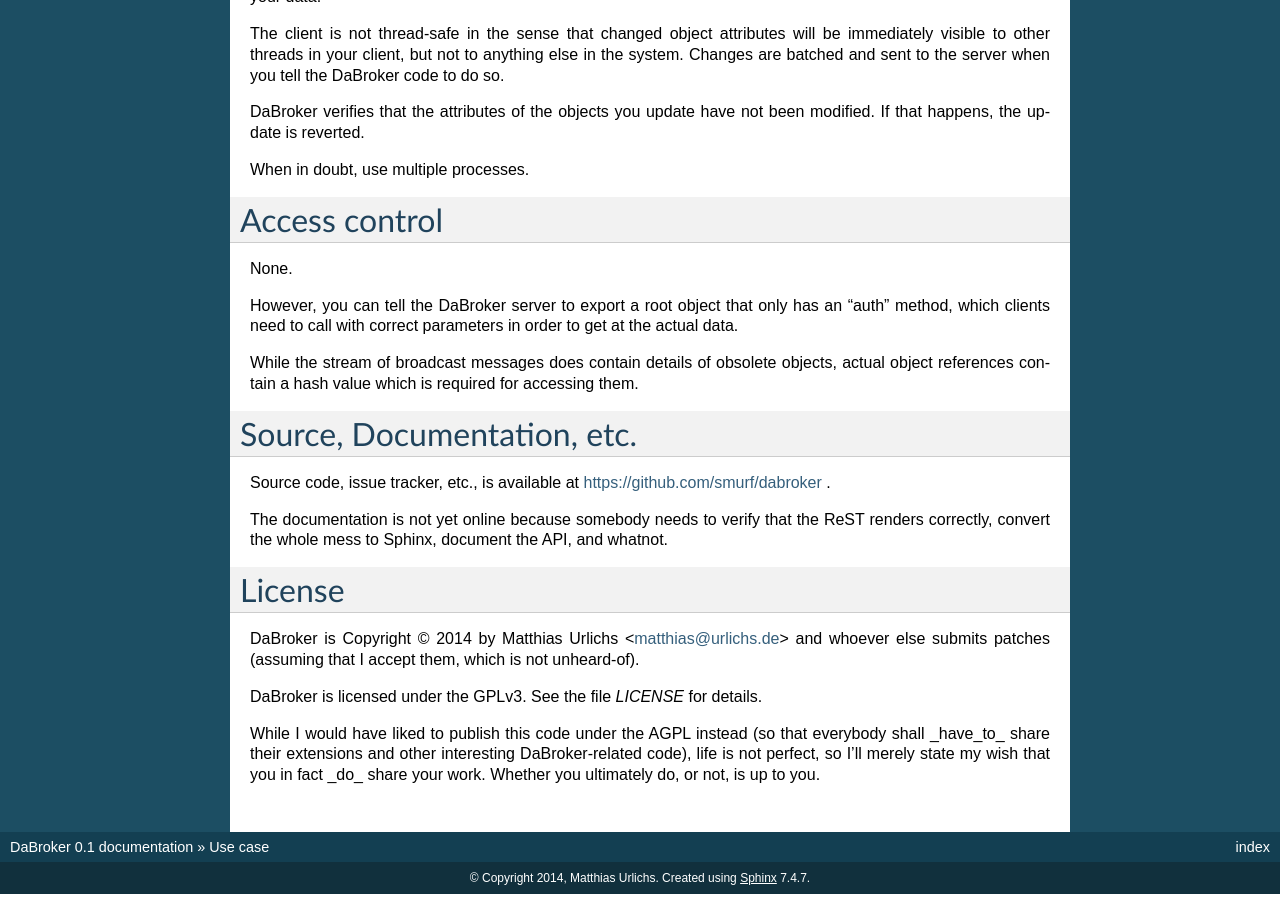
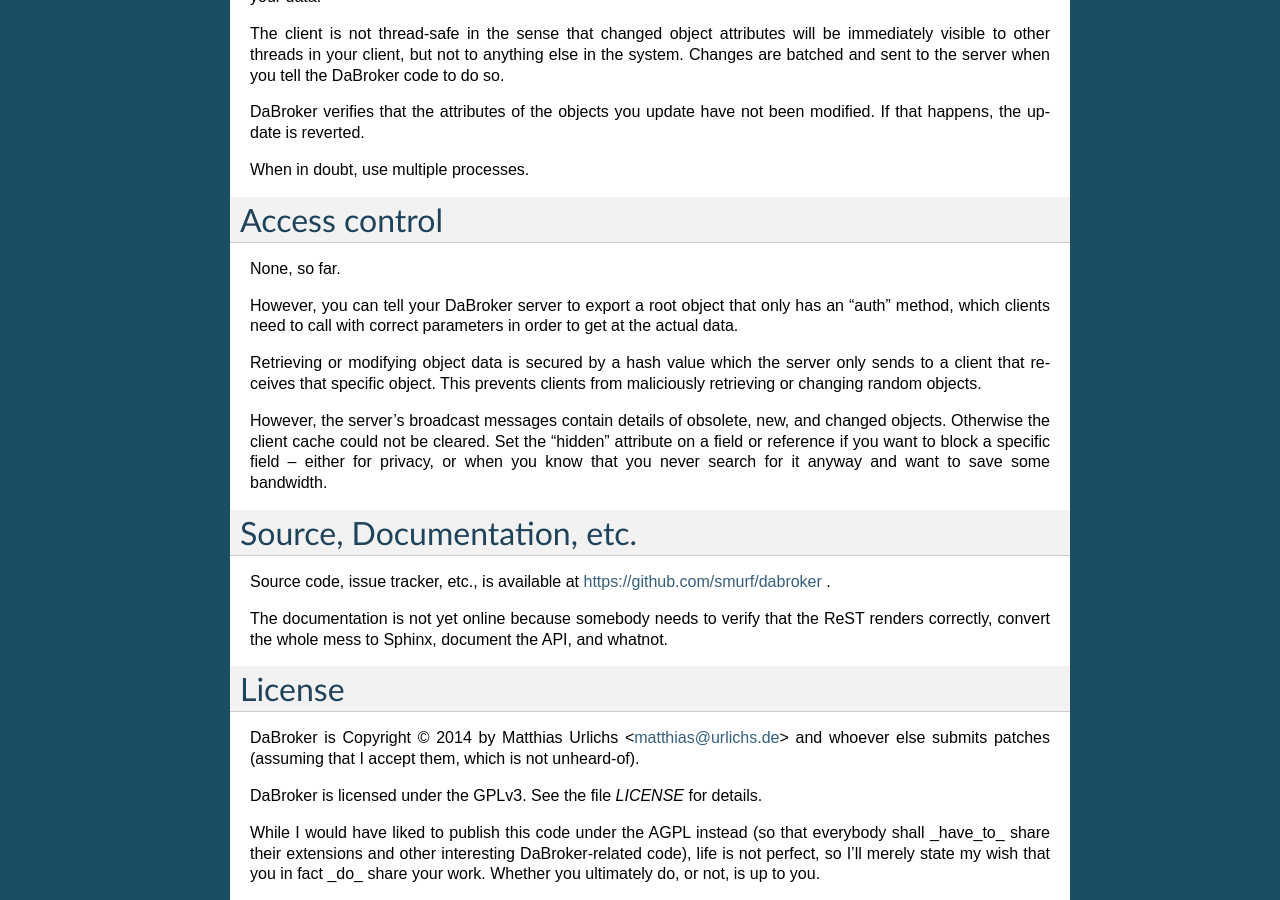
Before and after one commit to smurfix/DaBroker, a Sphinx documentation site: the page built from doc/intro.rst, in a window 1280 px wide and 900 px high, scrolled down 2304 px. Built offline with Sphinx 7.4.7, drawn with Linux system fonts in a browser that asks for light colours.

Commit message:
document how to hide fields (no broadcasts)

```diff
--- a/doc/intro.rst
+++ b/doc/intro.rst
@@ -158,15 +158,21 @@
 Access control
 ##############
 
-None.
+None, so far.
 
-However, you can tell the DaBroker server to export a root object that only
+However, you can tell your DaBroker server to export a root object that only
 has an "auth" method, which clients need to call with correct parameters in
 order to get at the actual data.
 
-While the stream of broadcast messages does contain details of obsolete
-objects, actual object references contain a hash value which is required
-for accessing them.
+Retrieving or modifying object data is secured by a hash value which the
+server only sends to a client that receives that specific object. This
+prevents clients from maliciously retrieving or changing random objects.
+
+However, the server's broadcast messages contain details of obsolete, new,
+and changed objects. Otherwise the client cache could not be cleared.
+Set the "hidden" attribute on a field or reference if you want to block
+a specific field – either for privacy, or when you know that you never
+search for it anyway and want to save some bandwidth.
 
 Source, Documentation, etc.
 ###########################
```
Also changed, not shown: 2 other files.
